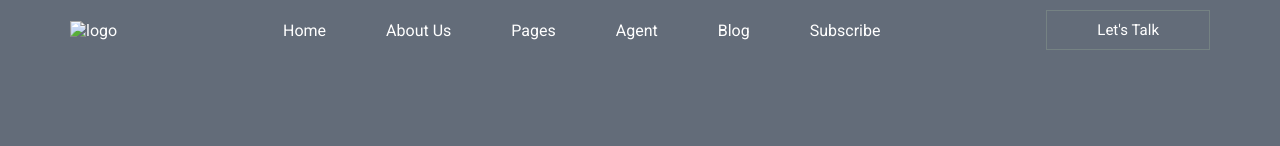
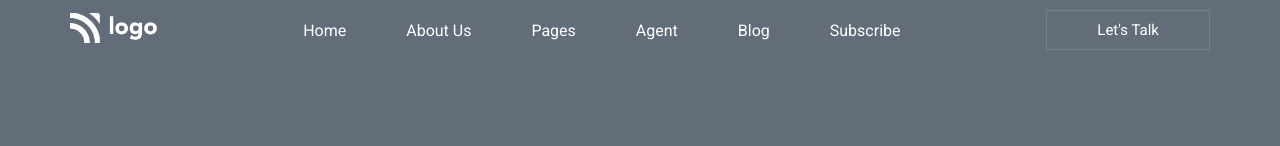
Before and after one commit to reyanshravi/Project-12, a plain HTML site: page index.html in a window 1280 px wide. Shown: the top 146 px of the page. Drawn offline with Linux system fonts and the light colour scheme; grey boxes are pictures that could not be loaded; a web font is replaced by a local one.

Commit message:
Updating

```diff
--- a/index.html
+++ b/index.html
@@ -37,7 +37,7 @@
       <section aria-label="navbar">
         <nav class="navbar">
           <div>
-            <img src="./assets/white-logo.png" alt="logo" class="logo" />
+            <img src="./images/white-logo.png" alt="logo" class="logo" />
           </div>
           <div class="navbar-list">
             <ul class="list">
@@ -193,7 +193,7 @@
     <div class="footer">
       <div class="footer-head">
         <div class="logo">
-          <img src="./assets/white-logo.png" alt="logo" class="logo" />
+          <img src="./images/white-logo.png" alt="logo" class="logo" />
         </div>
         <div>
           <ul class="social-icon">
```
Also changed, not shown: images/Logo.png (added), images/white-logo.png (added), reyansh-ravi-proj-12.png (added), 1 other file.
